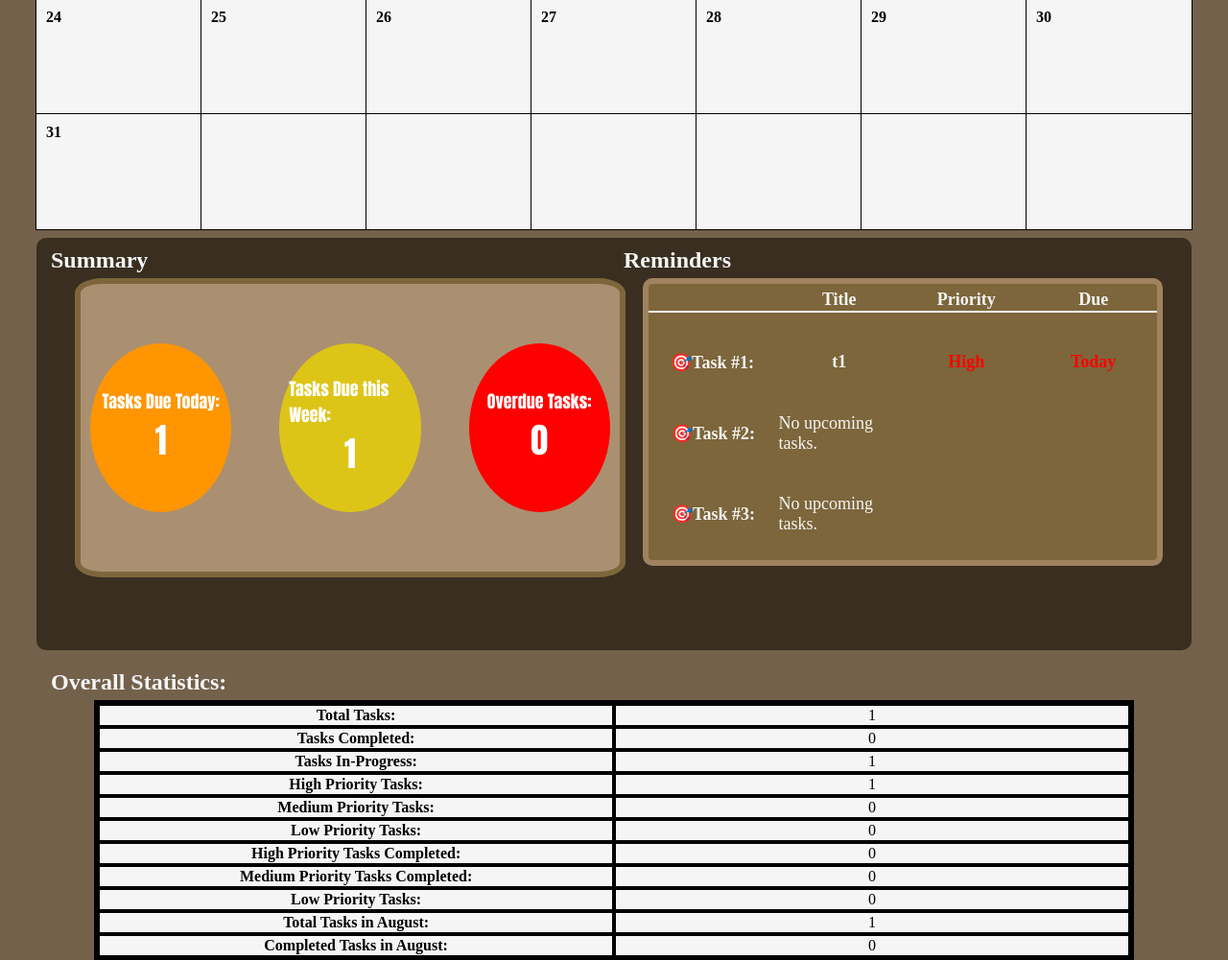
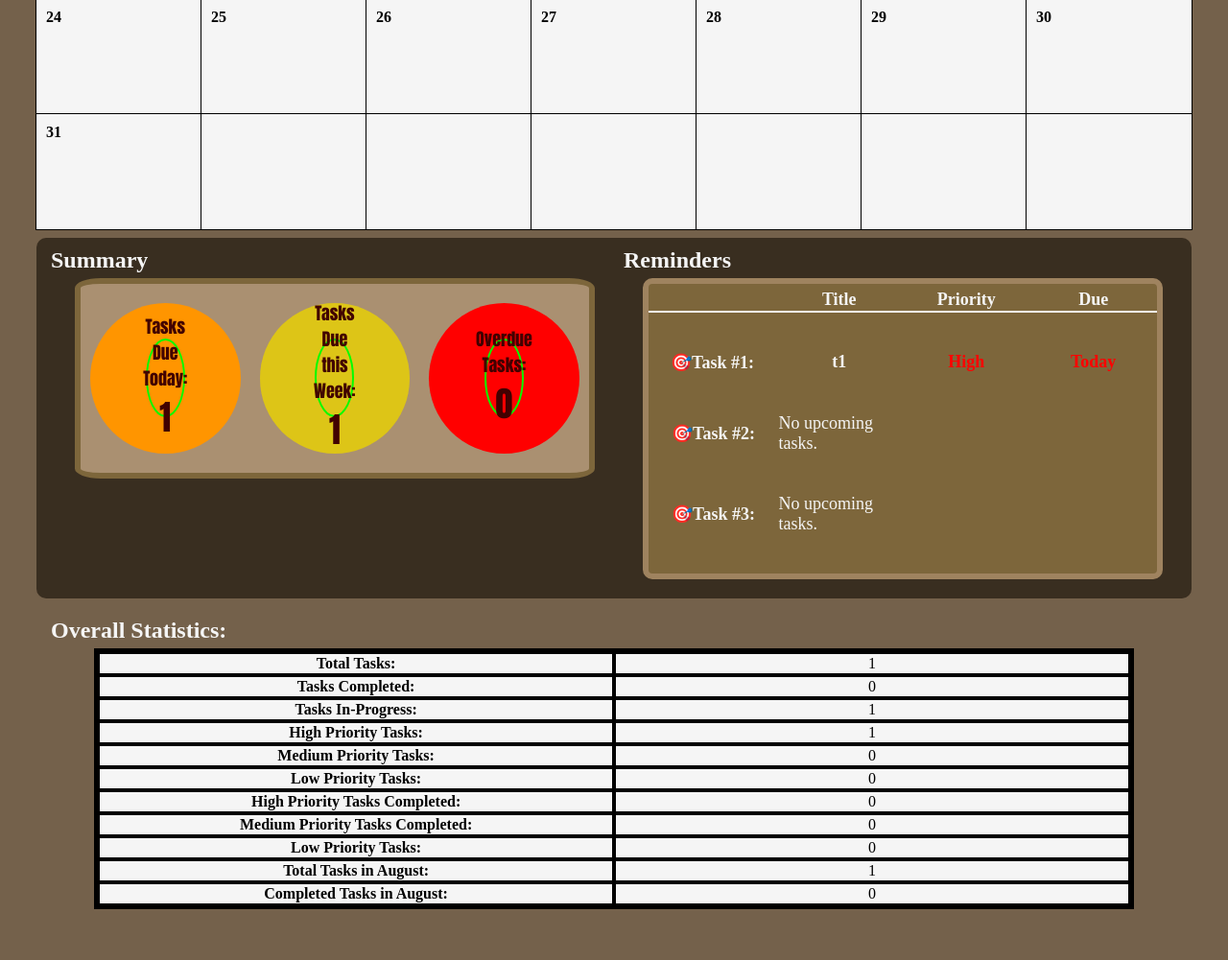
Before and after one commit to JericoJr/TaskManager, a Flask app: page /home in a window 1280 px wide. Shown: the part 890-1891 px from the top of the page at 96% size. Run offline with Flask 3, Linux system fonts and the light colour scheme; the visitor is signed in with stand-in values (Sample User, id 1).

Commit message:
fix sizing in homepage

```diff
--- a/app.py
+++ b/app.py
@@ -371,7 +371,7 @@ def home():
         today=today, tasks_list=tasks_list, tasks_count=tasks_count, tasks_complete_count=tasks_complete_count, high_tasks=high_tasks,
         medium_tasks=medium_tasks, low_tasks=low_tasks, high_tasks_completed=high_tasks_completed, medium_tasks_completed=medium_tasks_completed,
         low_tasks_completed=low_tasks_completed, tasks_in_month=tasks_in_month, completed_tasks_in_month=completed_tasks_in_month,
-        tasks_due_today=tasks_due_today, tasks_due_week=tasks_due_week, tasks_overdue=tasks_overdue, reminderTasks=reminderTasks)
+        tasks_due_today=tasks_due_today, tasks_due_week=tasks_due_week, tasks_overdue=tasks_overdue, reminderTasks=reminderTasks, timedelta=timedelta)
 
 def reminderTasksList():
     user_id = session.get('user_id')
--- a/static/style.css
+++ b/static/style.css
@@ -281,22 +281,27 @@ button:hover {
 .sumrem-section {
     display: flex; /*Flex layout: Arranges elements in one dimension (horizontal or vertical) */
     flex-direction: row; /*arranges elements horizontally*/
+    flex-wrap: wrap;
     background-color: #392e20;
     border-radius: 10px;
     padding-bottom: 20px;
     padding-top: 10px;
-    height: 400px;
+    height: auto;
+    width: 100%;
+    box-sizing: border-box;
     /*border: 8px orange solid;*/
+
 }
 
 .summary-section {
-    flex: 0 0 50%;              /* Flex shorthand: flex-grow, flex-shrink, flex-basis */
+    flex: 1 1 50%;              /* Flex shorthand: flex-grow, flex-shrink, flex-basis */
                                 /* flex-grow: 0 -> don't grow larger than flex-basis */
                                 /* flex-shrink: 0 -> don't shrink smaller than flex-basis */
                                 /* flex-basis: 70% -> initial size is 50% width of parent container */
     /*border: 3px solid lime;*/
     display: flex;
     flex-direction: column;
+    box-sizing: border-box;
 }
 
 .summary-box {
@@ -306,12 +311,17 @@ button:hover {
     align-items: center;
     margin-left: 40px;
     width: 90%;
-    height: 300px;
+    max-width: 800px;     /* Prevents growing too big */
+    min-width: 300px;     /* Prevents shrinking too small */
+    height: auto;
     background-color: #aa9071;
     border: 6px solid  rgb(125, 102, 59);
     border-radius: 5%;
     padding-left: 10px;
     padding-right: 10px;
+    padding-bottom: 20px;
+    padding-top: 20px;
+    box-sizing: border-box;
 }
 
 .summary-content {
@@ -320,16 +330,18 @@ button:hover {
     justify-content: center;
     align-items: center;
     width: 100%;
+    max-width: 800px;
+    min-width: 300px;
     border-radius: 20%;
-    height: 80%;
-    gap: 50px;
+    height: auto;
+    gap: 20px; /*Space between elements*/
 }
 
 .summary-content div {
     padding: 10px 10px 10px 10px;
     width: 30%;
-    height: 65%;
-    border-radius: 200%;
+    aspect-ratio: 1 / 1;
+    border-radius: 100%;
     display: flex;
     flex-direction: column;
     align-items: center;
@@ -350,29 +362,133 @@ button:hover {
     background-color: red;
 }
 
-
-.due-today > *, .due-week > *, .overdue-tasks > * { /*Gets all child elements of parent element*/
-    color: white;
-    font-family: Georgia, 'Times New Roman', Times, serif;
+.text {
+    border: 2px solid lime;
+    border-radius: 0px;
+    height: 60%;
+    width: 60%;
+    box-sizing: border-box;
 }
 
-.summary-content div p {
+.text > * { /*Gets all child elements of parent element*/
+    color: rgb(65, 1, 1);
+    font-family: Georgia, 'Times New Roman', Times, serif;
+    text-align: center;
+    margin: 0;
+}
+
+.text p {
     font-family: Impact;
     font-size: large;
     margin: 0;
 }
 
-.summary-content div h4 {
+.text h4 {
     margin: 0;
     font-family: Impact;
     font-size: 36px;
 }
 
 .reminders-section {
-    flex: 0 0 50%;
+    flex: 1 1 50%;
     /*border: 3px solid violet;*/
     display: flex;
     flex-direction: column;
+    box-sizing: border-box;
+}
+
+
+.reminder-box {
+    display: flex;
+    flex-direction: row;
+    align-items: center;
+    justify-content: center;
+    margin: 0;
+    height: auto;
+    box-sizing: border-box;
+}
+
+.reminder-table {
+    display: flex;
+    flex-direction: column;
+    border: 6px solid rgb(159, 131, 95);
+    border-radius: 10px;
+    background-color: rgb(125, 102, 59);
+    width: 90%;
+    height: auto;
+}
+
+.reminder-table tr {
+    display: flex;
+    flex-direction: row;
+    margin: 0;
+    width: 100%;
+    margin-bottom: 40px;
+}
+
+.reminder-header th {
+    width: 25%;
+    font-size: large;
+    margin-top: 5px;
+    border-bottom: whitesmoke solid 2px;
+    color: whitesmoke;
+}
+
+.task1 th, .task2 th, .task3 th, .task1 td, .task2 td, .task3 td {
+    display: flex;
+    width: 25%;
+    align-items: center;
+    justify-content: center;
+    font-size: large;
+    color: whitesmoke;
+}
+
+
+.task1 td a, .task2 td a, .task3 td a {
+    color: whitesmoke;
+    font-weight: bold;
+}
+
+.task1 td a:hover, .task2 td a:hover, .task3 td a:hover {
+    color: darkblue;
+    font-weight: bold;
+    text-decoration: underline;
+}
+
+
+.reminder-task {
+    text-decoration: none;
+    color: black;
+}
+
+
+.reminder-task:hover {
+    text-decoration: underline;
+}
+
+.reminder-priority.high {
+    color:rgb(255, 0, 0);
+    font-weight: bold;
+}
+
+.reminder-priority.medium {
+    color:rgb(255, 119, 0);
+    font-weight: bold;
+}
+
+.reminder-priority.low {
+    color:rgb(7, 206, 40);
+    font-weight: bold;
+}
+
+.deadline-later {
+    color: rgb(79, 79, 79);
+    font-weight: bold;
+}
+
+.deadline-today {
+    color: rgb(194, 2, 2);
+    font-weight: bold;
 }
 
 .progress-section {
@@ -468,7 +584,7 @@ button:hover {
     width: 25%;
 }
 
-/* Styles each task base don their priority*/
+/* Styles each task base on their priority*/
 .cal-task {
     border-radius: 5px;
     font-weight: bold;
@@ -625,96 +741,6 @@ button:hover {
     justify-content: center;
 }
 
-.reminder-box {
-    display: flex;
-    flex-direction: row;
-    align-items: center;
-    justify-content: center;
-    margin: 0;
-}
-
-.reminder-table {
-    display: flex;
-    flex-direction: column;
-    border: 6px solid rgb(159, 131, 95);
-    border-radius: 10px;
-    background-color: rgb(125, 102, 59);
-    width: 90%;
-    height: 300px;
-}
-
-.reminder-table tr {
-    display: flex;
-    flex-direction: row;
-    margin: 0;
-    width: 100%;
-    margin-bottom: 40px;
-}
-
-.reminder-header th {
-    width: 25%;
-    font-size: large;
-    margin-top: 5px;
-    border-bottom: whitesmoke solid 2px;
-    color: whitesmoke;
-}
-
-.task1 th, .task2 th, .task3 th, .task1 td, .task2 td, .task3 td {
-    display: flex;
-    width: 25%;
-    align-items: center;
-    justify-content: center;
-    font-size: large;
-    color: whitesmoke;
-}
-
-
-.task1 td a, .task2 td a, .task3 td a {
-    color: whitesmoke;
-    font-weight: bold;
-}
-
-.task1 td a:hover, .task2 td a:hover, .task3 td a:hover {
-    color: darkblue;
-    font-weight: bold;
-    text-decoration: underline;
-}
-
-
-.reminder-task {
-    text-decoration: none;
-    color: black;
-}
-
-
-.reminder-task:hover {
-    text-decoration: underline;
-}
-
-.reminder-priority.high {
-    color:rgb(255, 0, 0);
-    font-weight: bold;
-}
-
-.reminder-priority.medium {
-    color:rgb(255, 119, 0);
-    font-weight: bold;
-}
-
-.reminder-priority.low {
-    color:rgb(7, 206, 40);
-    font-weight: bold;
-}
-
-.deadline-later {
-    color: rgb(79, 79, 79);
-    font-weight: bold;
-}
-
-.deadline-today {
-    color: rgb(194, 2, 2);
-    font-weight: bold;
-}
 
 /* Settings Styling */
 
--- a/templates/home.html
+++ b/templates/home.html
@@ -120,17 +120,23 @@
             <div class="summary-box">
                 <div class="summary-content">
                     <div class="due-today">
+                        <div class="text">
                             <p>Tasks Due Today:</p>
                             <h4>{{ tasks_due_today }}</h4>
                         </div>
+                    </div>
                     <div class="due-week">
+                        <div class="text">
                             <p>Tasks Due this Week:</p>
                             <!--Gets length of the tasks_due_week list which holds the count of tasks due that week-->
                             <h4>{{ tasks_due_week | length }}</h4>
                         </div>
+                    </div>
                     <div class="overdue-tasks">
+                        <div class="text">
                             <p>Overdue Tasks:</p>
                             <h4>{{ tasks_overdue }}</h4>
+                        </div>
                     </div>
                 </div>
             </div>
@@ -161,6 +167,8 @@
                             <!--Checks if tasks deadline is today, display today. Otherwise, display the number of days left to next task's deadline-->
                             {% if reminderTasks[0].deadline.date() == today %}
                                 <td class="deadlime-today" style="color: rgb(255, 0, 0); font-weight: bold;">Today</td>
+                            {% elif reminderTasks[0].deadline.date() == today + timedelta(days=1) %}
+                                <td class="deadlime-tommorow" style="color: rgb(255, 119, 0); font-weight: bold;">Tommorow</td>
                             {% else %}
                                 <td class="deadline-later" style="color: rgb(255, 217, 27); font-weight: bold;">in {{ (reminderTasks[0].deadline.date() - today).days }} days</td>
                             {% endif %}
```
Also changed, not shown: instance/customers.db. Lines whose indentation alone changed are shown as unchanged.
